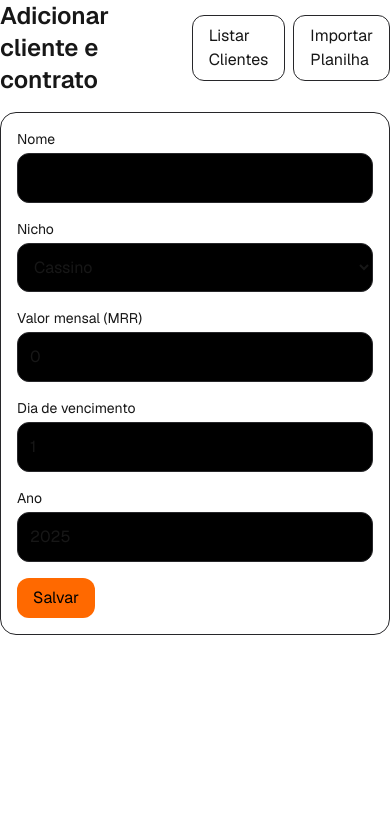
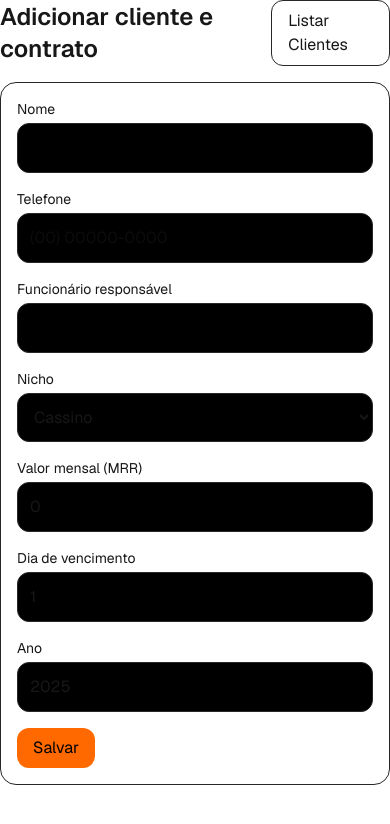
Before and after one commit to ronaldoarch/erp-midas, a Next.js app: page /clients in a window 390 px wide. Shown: the top 824 px of the page. Built offline with nearby package versions, Linux system fonts and the light colour scheme.

Commit message:
Add phone and responsible employee fields to client creation

```diff
--- a/app/clients/page.tsx
+++ b/app/clients/page.tsx
@@ -1,10 +1,12 @@
-"use client";
+ "use client";
 import { useState } from "react";
 import Link from "next/link";
 import { createClientWithContract } from "@/server/actions/clients";
 
 export default function ClientsPage() {
     const [name, setName] = useState("");
+    const [phone, setPhone] = useState("");
+    const [responsible, setResponsible] = useState("");
     const [niche, setNiche] = useState<string>("cassino");
     const [mrr, setMrr] = useState<number>(0);
     const [dueDay, setDueDay] = useState<number>(1);
@@ -23,9 +25,19 @@ export default function ClientsPage() {
         }
         setLoading(true);
         try {
-            await createClientWithContract({ name, niche, mrr, dueDay, dueYear });
+            await createClientWithContract({
+                name,
+                niche,
+                mrr,
+                dueDay,
+                dueYear,
+                phone: phone || undefined,
+                responsible_employee: responsible || undefined,
+            });
             setSuccess("Cliente e contrato criados com sucesso");
             setName("");
+            setPhone("");
+            setResponsible("");
             setMrr(0);
             setNiche("cassino");
             setDueDay(1);
@@ -45,19 +57,44 @@ export default function ClientsPage() {
                     <Link href="/clients/list" className="rounded-xl border border-zinc-800 px-4 py-2 hover:bg-zinc-900">
                         Listar Clientes
                     </Link>
-                    <Link href="/clients/import" className="rounded-xl border border-zinc-800 px-4 py-2 hover:bg-zinc-900">
-                        Importar Planilha
-                    </Link>
                 </div>
             </div>
             <form onSubmit={onSubmit} className="space-y-4 rounded-2xl border border-zinc-800 p-4">
                 <div>
                     <label className="block text-sm mb-1">Nome</label>
-                    <input value={name} onChange={(e) => setName(e.target.value)} className="w-full rounded-xl border border-zinc-800 bg-black p-3" required />
+                    <input
+                        value={name}
+                        onChange={(e) => setName(e.target.value)}
+                        className="w-full rounded-xl border border-zinc-800 bg-black p-3"
+                        required
+                    />
+                </div>
+                <div className="grid grid-cols-1 md:grid-cols-2 gap-4">
+                    <div>
+                        <label className="block text-sm mb-1">Telefone</label>
+                        <input
+                            value={phone}
+                            onChange={(e) => setPhone(e.target.value)}
+                            placeholder="(00) 00000-0000"
+                            className="w-full rounded-xl border border-zinc-800 bg-black p-3"
+                        />
+                    </div>
+                    <div>
+                        <label className="block text-sm mb-1">Funcionário responsável</label>
+                        <input
+                            value={responsible}
+                            onChange={(e) => setResponsible(e.target.value)}
+                            className="w-full rounded-xl border border-zinc-800 bg-black p-3"
+                        />
+                    </div>
                 </div>
                 <div>
                     <label className="block text-sm mb-1">Nicho</label>
-                    <select value={niche} onChange={(e) => setNiche(e.target.value)} className="w-full rounded-xl border border-zinc-800 bg-black p-3">
+                    <select
+                        value={niche}
+                        onChange={(e) => setNiche(e.target.value)}
+                        className="w-full rounded-xl border border-zinc-800 bg-black p-3"
+                    >
                         <option value="cassino">Cassino</option>
                         <option value="afiliado">Afiliado</option>
                         <option value="expert">Expert</option>
@@ -67,20 +104,48 @@ export default function ClientsPage() {
                 <div className="grid grid-cols-1 md:grid-cols-3 gap-4">
                     <div>
                         <label className="block text-sm mb-1">Valor mensal (MRR)</label>
-                        <input type="number" step="0.01" value={mrr} onChange={(e) => setMrr(Number(e.target.value))} className="w-full rounded-xl border border-zinc-800 bg-black p-3" required />
+                        <input
+                            type="number"
+                            step="0.01"
+                            value={mrr}
+                            onChange={(e) => setMrr(Number(e.target.value))}
+                            className="w-full rounded-xl border border-zinc-800 bg-black p-3"
+                            required
+                        />
                     </div>
                     <div>
                         <label className="block text-sm mb-1">Dia de vencimento</label>
-                        <input type="number" min={1} max={31} value={dueDay} onChange={(e) => setDueDay(Number(e.target.value))} className="w-full rounded-xl border border-zinc-800 bg-black p-3" required />
+                        <input
+                            type="number"
+                            min={1}
+                            max={31}
+                            value={dueDay}
+                            onChange={(e) => setDueDay(Number(e.target.value))}
+                            className="w-full rounded-xl border border-zinc-800 bg-black p-3"
+                            required
+                        />
                     </div>
                     <div>
                         <label className="block text-sm mb-1">Ano</label>
-                        <input type="number" min={2000} max={2100} value={dueYear} onChange={(e) => setDueYear(Number(e.target.value))} className="w-full rounded-xl border border-zinc-800 bg-black p-3" required />
+                        <input
+                            type="number"
+                            min={2000}
+                            max={2100}
+                            value={dueYear}
+                            onChange={(e) => setDueYear(Number(e.target.value))}
+                            className="w-full rounded-xl border border-zinc-800 bg-black p-3"
+                            required
+                        />
                     </div>
                 </div>
                 {error ? <p className="text-red-500 text-sm">{error}</p> : null}
                 {success ? <p className="text-green-500 text-sm">{success}</p> : null}
-                <button disabled={loading} className="rounded-xl bg-orange-500 text-black px-4 py-2 disabled:opacity-50">{loading ? "Salvando..." : "Salvar"}</button>
+                <button
+                    disabled={loading}
+                    className="rounded-xl bg-orange-500 text-black px-4 py-2 disabled:opacity-50"
+                >
+                    {loading ? "Salvando..." : "Salvar"}
+                </button>
             </form>
         </div>
     );
```
Also changed, not shown: 1 other file (tests, documents, lock files or other folders).
